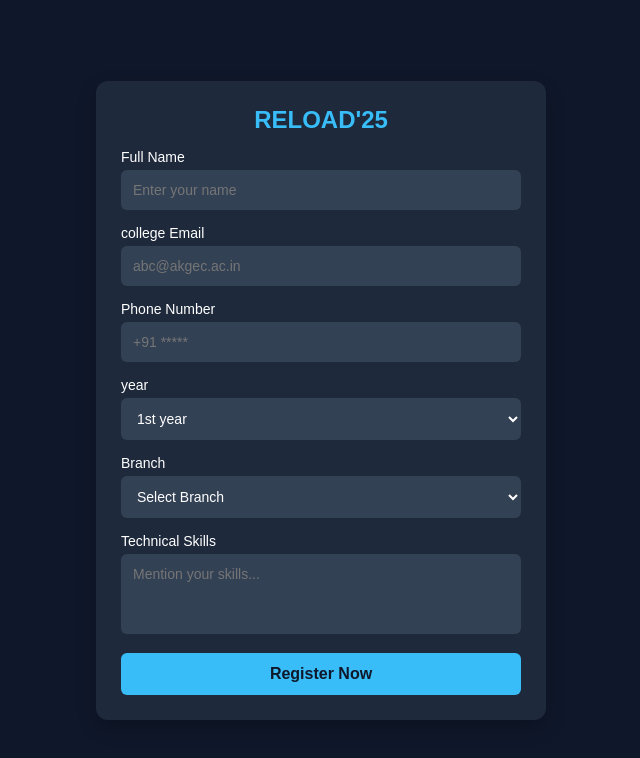
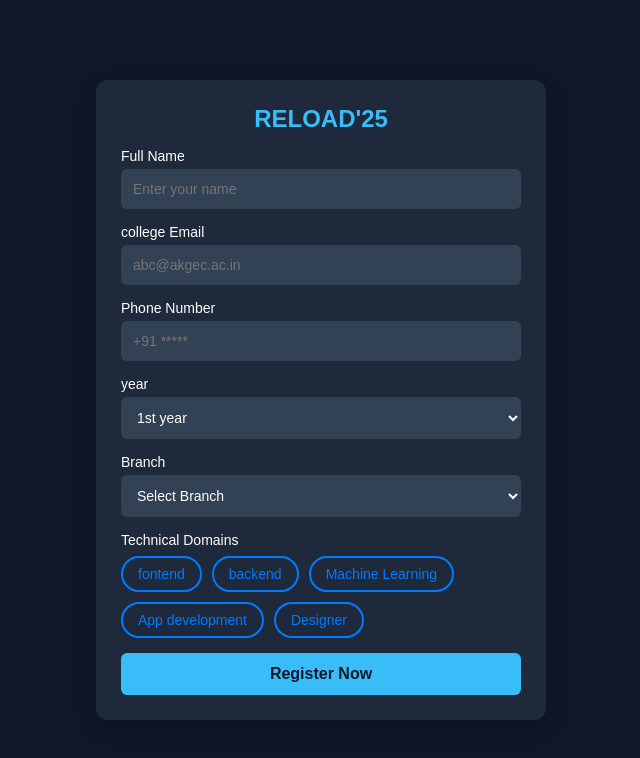
Before and after one commit to krishnatiwari005/Event_registration_page, a plain HTML site: page index.html in a window 1280 px wide. Shown: the whole page, without its empty margins (319-959 px from the left). Drawn offline with Linux system fonts and the light colour scheme.

Commit message:
added domain

```diff
--- a/index.html
+++ b/index.html
@@ -134,9 +134,57 @@
         </div>
 
         <div class="input-group">
-            <label>Technical Skills</label>
-            <textarea placeholder="Mention your skills..."></textarea>
-        </div>
+    <label>Technical Domains</label>
+
+    <div class="skill-container">
+        <div class="skill">fontend</div>
+        <div class="skill">backend</div>
+        <div class="skill">Machine Learning</div>
+        <div class="skill">App development</div>
+        <div class="skill">Designer</div>
+
+
+
+    </div>
+</div>
+
+<style>
+    .skill-container {
+        display: flex;
+        flex-wrap: wrap;
+        gap: 10px;
+        margin-top: 8px;
+    }
+
+    .skill {
+        padding: 8px 15px;
+        border: 2px solid #007bff;
+        color: #007bff;
+        border-radius: 20px;
+        font-size: 14px;
+        cursor: pointer;
+        transition: 0.3s;
+    }
+
+    .skill:hover {
+        background: #007bff;
+        color: white;
+    }
+
+    .skill.active {
+        background: #007bff;
+        color: white;
+    }
+</style>
+
+<script>
+    const skills = document.querySelectorAll(".skill");
+    skills.forEach(skill => {
+        skill.addEventListener("click", () => {
+            skill.classList.toggle("active");
+        });
+    });
+</script>
 
         <button class="btn">Register Now</button>
     </div>
```
